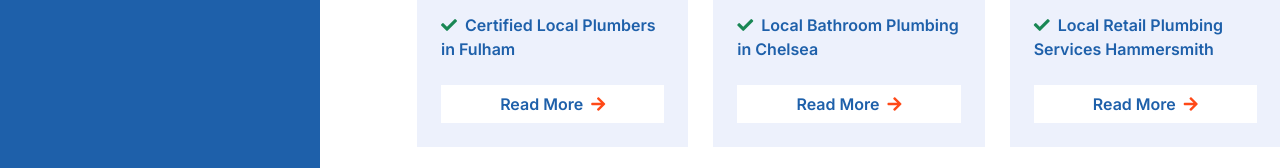
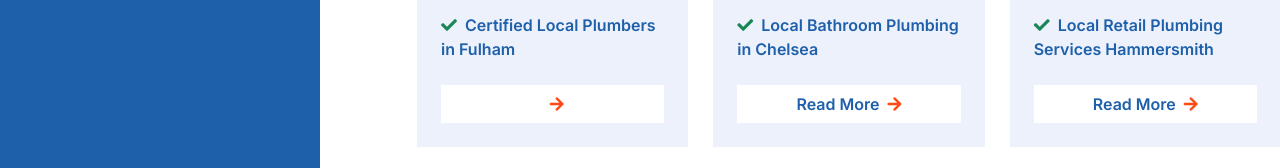
Before and after one commit to w14nrg/kensington-plumbing-services, a plain HTML site: page index.html in a window 1280 px wide. Shown: the part 3628-3796 px from the top of the page. Drawn offline with nearby package versions, Linux system fonts and the light colour scheme.

Commit message:
Update index.html
read more removal text

```diff
--- a/index.html
+++ b/index.html
@@ -299,7 +299,7 @@
                             <p class="text-primary fw-medium"><i class="fa fa-check text-success me-2"></i>Emergency Plumber Fulham Residents</p>
                             <p class="text-primary fw-medium"><i class="fa fa-check text-success me-2"></i>Affordable Plumbing Repairs Fulham</p>
                             <p class="text-primary fw-medium"><i class="fa fa-check text-success me-2"></i>Certified Local Plumbers in Fulham</p>
-                            <a href="/plumbing-services-fulham-residents-emergency-drain-leak" class="btn bg-white text-primary w-100 mt-2" title="Expert Plumbing Services for Residents in Fulham, West London">Read More<i class="fa fa-arrow-right text-secondary ms-2"></i></a>
+                            <a href="/plumbing-services-fulham-residents-emergency-drain-leak" class="btn bg-white text-primary w-100 mt-2" title="Expert Plumbing Services for Residents in Fulham, West London"><i class="fa fa-arrow-right text-secondary ms-2"></i></a>
                         </div>
                         <div class="bg-light p-4">
                             <div class="d-flex align-items-center justify-content-center border border-5 border-white mb-4" style="width: 75px; height: 75px;">
```
